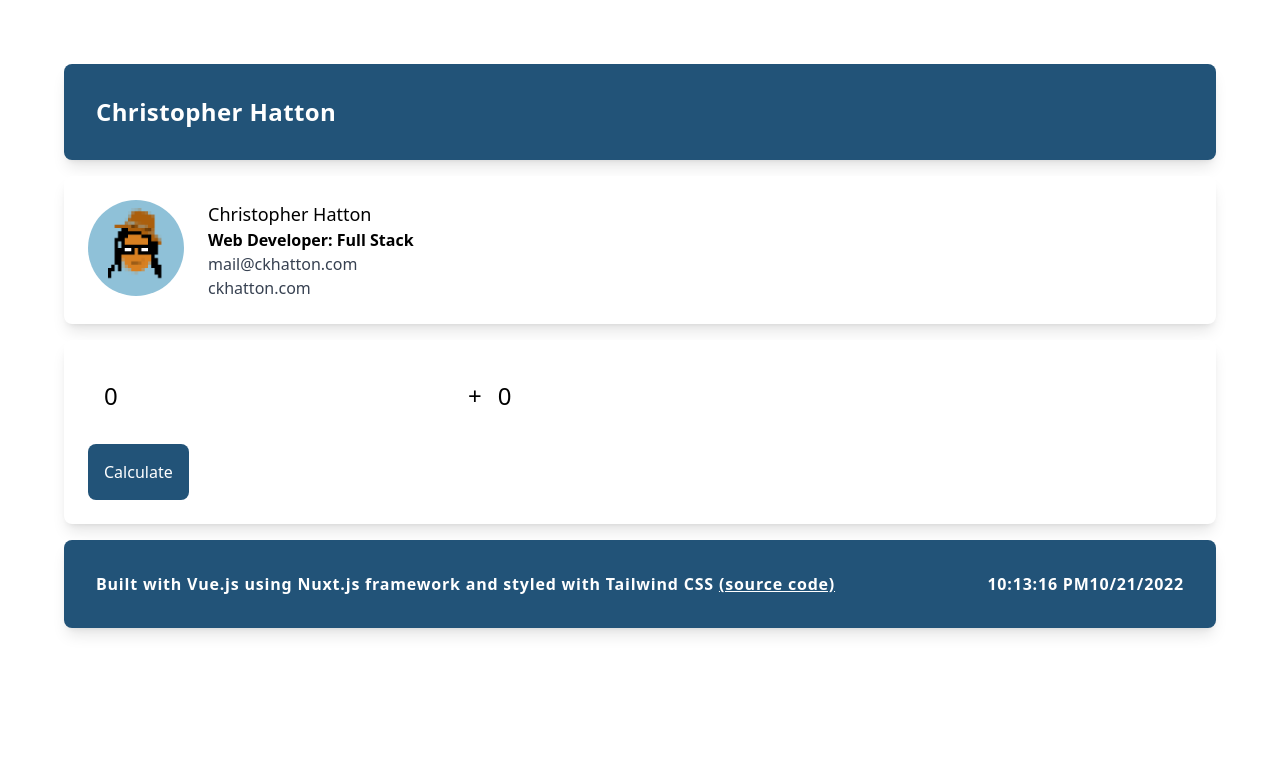
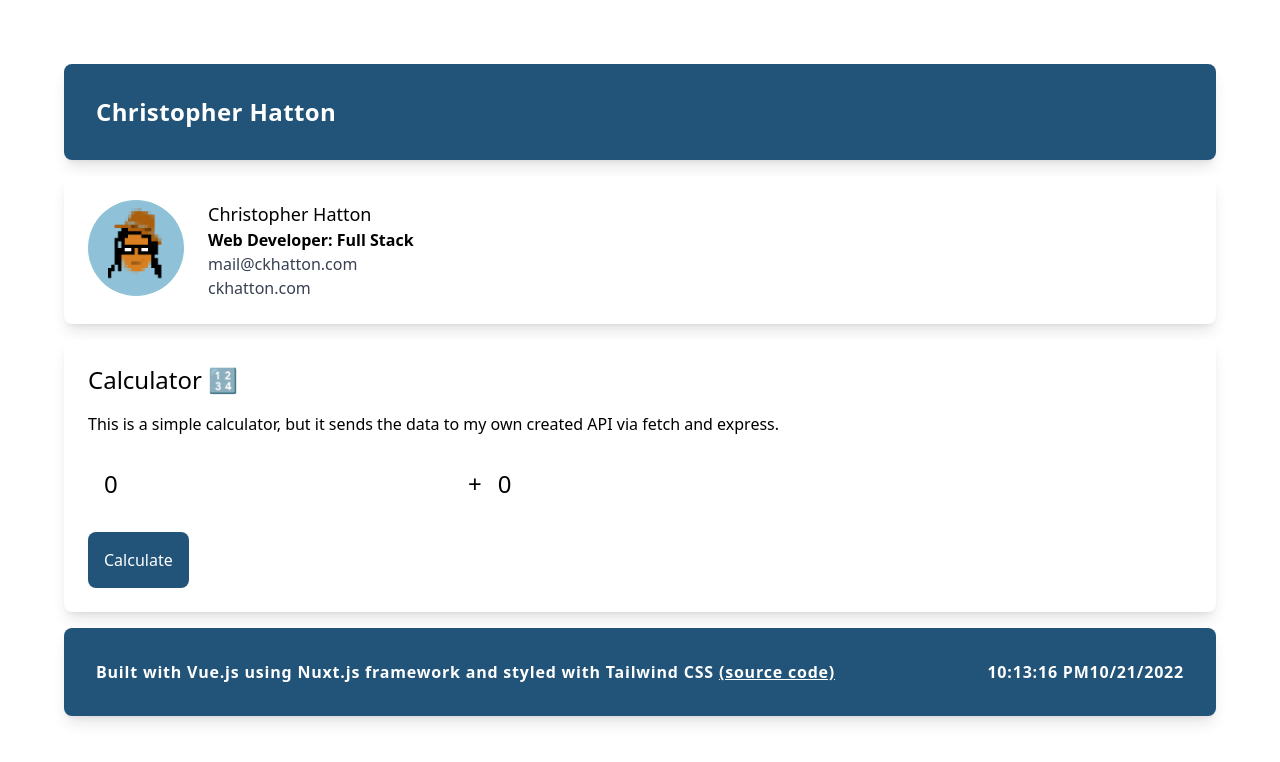
Before and after one commit to ckhatton/nuxt-example-app, a Nuxt app: page / in a window 1280 px wide. Shown: the top 762 px of the page. Built offline with nearby package versions, Linux system fonts and the light colour scheme.

Commit message:
build(api): fix post to calculate

```diff
--- a/components/Calculator.vue
+++ b/components/Calculator.vue
@@ -1,5 +1,7 @@
 <template>
   <div class="bg-white rounded-lg shadow-lg p-6 mb-4">
+    <h2 class="text-2xl">Calculator 🔢</h2>
+    <p class="my-4">This is a simple calculator, but it sends the data to my own created API via fetch and express.</p>
     <form
       @submit.prevent="handleForm">
       <div class="flex items-center mb-4 text-2xl">
@@ -7,8 +9,10 @@
         <span> + </span>
         <input v-model="form.operand02" type="number" class="p-4" />
       </div>
-      <button type="submit" class="bg-blue text-white p-4 rounded-lg">Calculate</button>
-      <p v-if="message?.text !== ''" class="text-lg">{{ message?.text }}</p>
+      <div class="flex items-center">
+        <button type="submit" class="mr-4 bg-blue text-white p-4 rounded-lg">Calculate</button>
+        <p v-if="message?.text !== ''" class="text-lg">{{ message?.text }}</p>
+      </div>
     </form>
   </div>
 </template>
@@ -38,10 +42,13 @@ export default {
           method: 'POST',
           body: this.form
         });
-        this.message = response.data;
+        this.message = response;
       } catch (error) {
         console.log(error);
-        this.message = error.data;
+        this.message = {
+          error: true,
+          text: error.toString()
+        }
       }
     }
   }
```
Also changed, not shown: api/calculate.js (+4 -3 lines).
